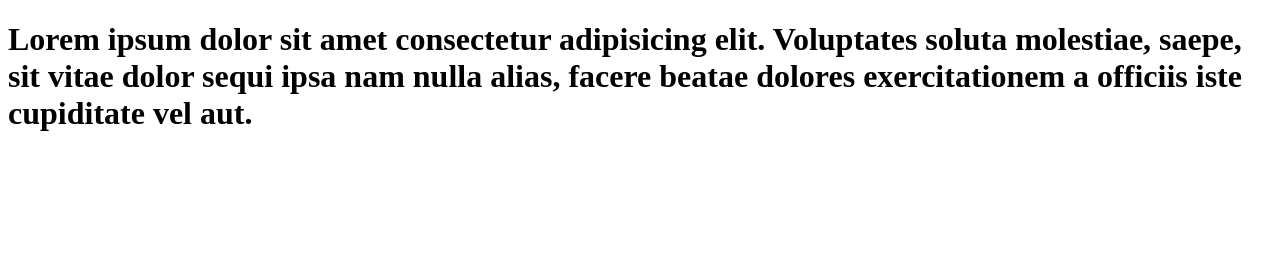
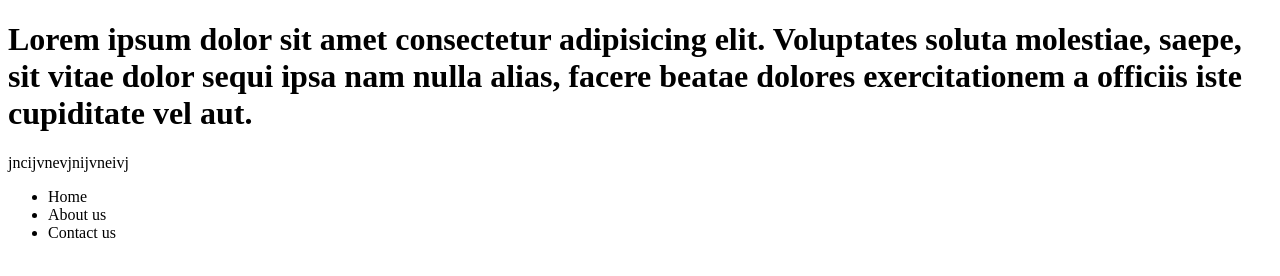
Before and after one commit to KaveenAlahapperuma/learn-git, a plain HTML site: page LearnGit/gitthree/index.html in a window 1280 px wide. Drawn offline with Linux system fonts and the light colour scheme.

Commit message:
add a list

```diff
--- a/LearnGit/gitthree/index.html
+++ b/LearnGit/gitthree/index.html
@@ -9,5 +9,11 @@
          saepe, sit vitae dolor sequi ipsa nam nulla
          alias, facere beatae dolores exercitationem
           a officiis iste cupiditate vel aut.</h1>
+    <p>jncijvnevjnijvneivj</p>
+    <ul>
+        <li>Home</li>
+        <li>About us</li>
+        <li>Contact us</li>
+    </ul>
 </body>
 </html>
```
